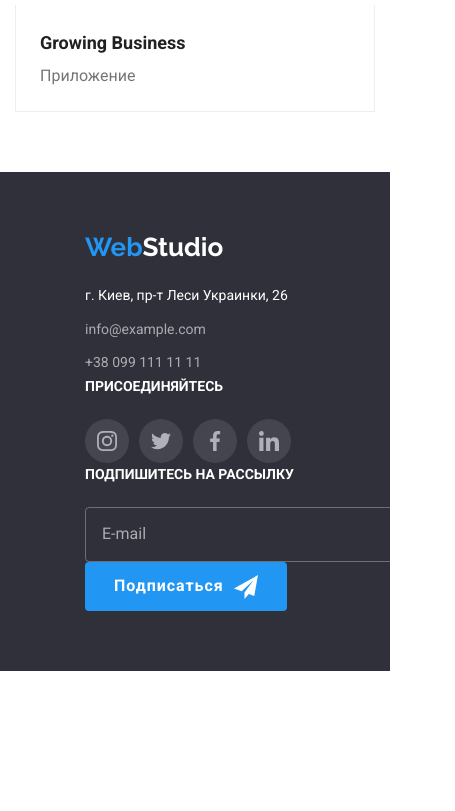
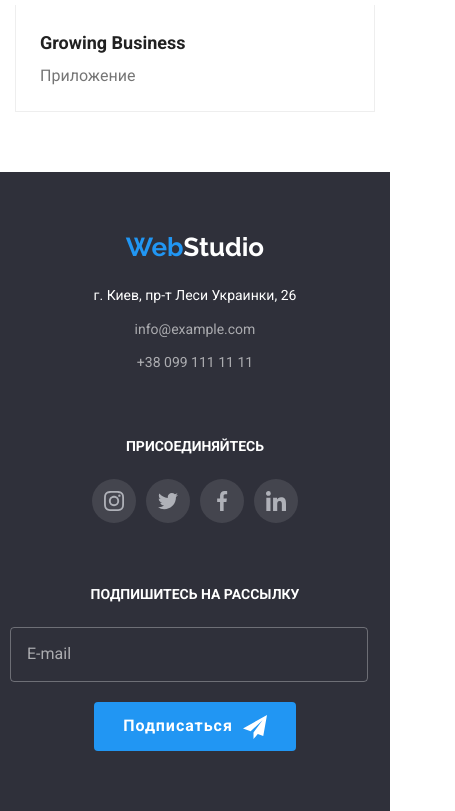
Before and after one commit to gruticyp/goit-markup-hw-08, a plain HTML site: page portfolio.html in a window 390 px wide. Shown: the part 4072-4883 px from the top of the page, 455 px wide, since content can reach past the window. Before the commit the page ends 4743 px from the top, so only its background shows below. Drawn offline with Linux system fonts and the light colour scheme.

Commit message:
footer finish

```diff
--- a/scss/sections/_footer.scss
+++ b/scss/sections/_footer.scss
@@ -5,7 +5,7 @@
 
     &__box {
         display: flex;
-        justify-content: space-between;
+
         align-items: baseline;
 
     }
@@ -53,7 +53,7 @@
 
     &__social {
         max-width: 206px;
-        margin-left: 70px;
+
     }
 
     // .footer__text
@@ -120,6 +120,41 @@
         &__box {
             flex-direction: column;
         }
+
+        &__mailing-form {
+            justify-content: center;
+        }
+
+        &__box {
+            align-items: center;
+
+        }
+
+        &__text,
+        &__mail-text {
+            text-align: center;
+        }
+
+        &__url {
+            text-align: center;
+        }
+
+        &__address {
+            text-align: center;
+        }
+
+        &__list {
+            margin-bottom: 60px;
+        }
+
+        &__mailing-input {
+            margin-bottom: 20px;
+        }
+
+    }
+
+    .social {
+        margin-bottom: 60px;
     }
 
 }
@@ -129,5 +164,17 @@
 }
 
 @media screen and (min-width: 1200px) {
+    .footer {
+
+        &__box {
+            justify-content: space-between;
+        }
+
+        &__social {
+            margin-left: 70px;
+        }
+
+
+    }
 
 }
```
Also changed, not shown: scss/main.css, 1 other file.
